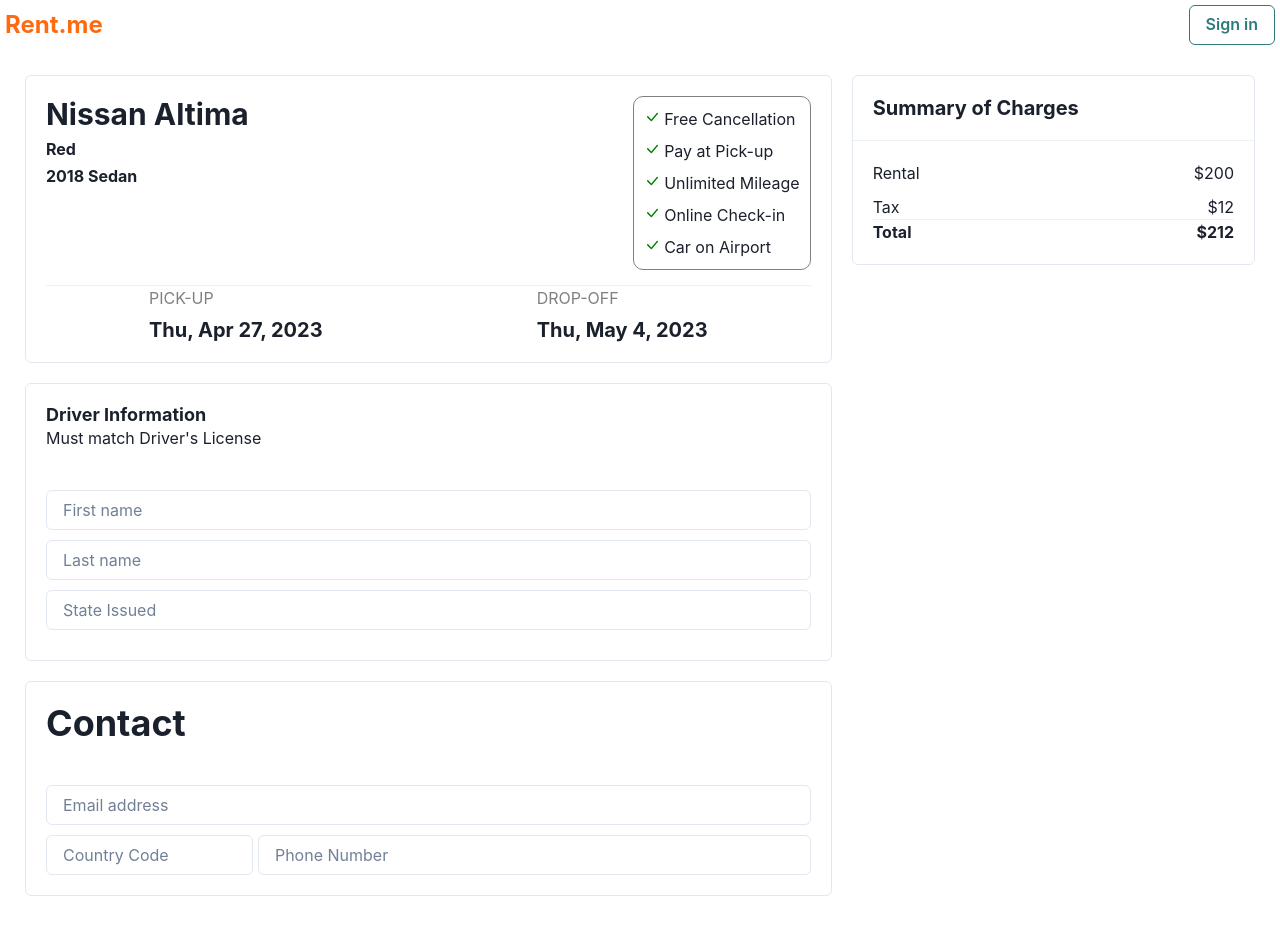
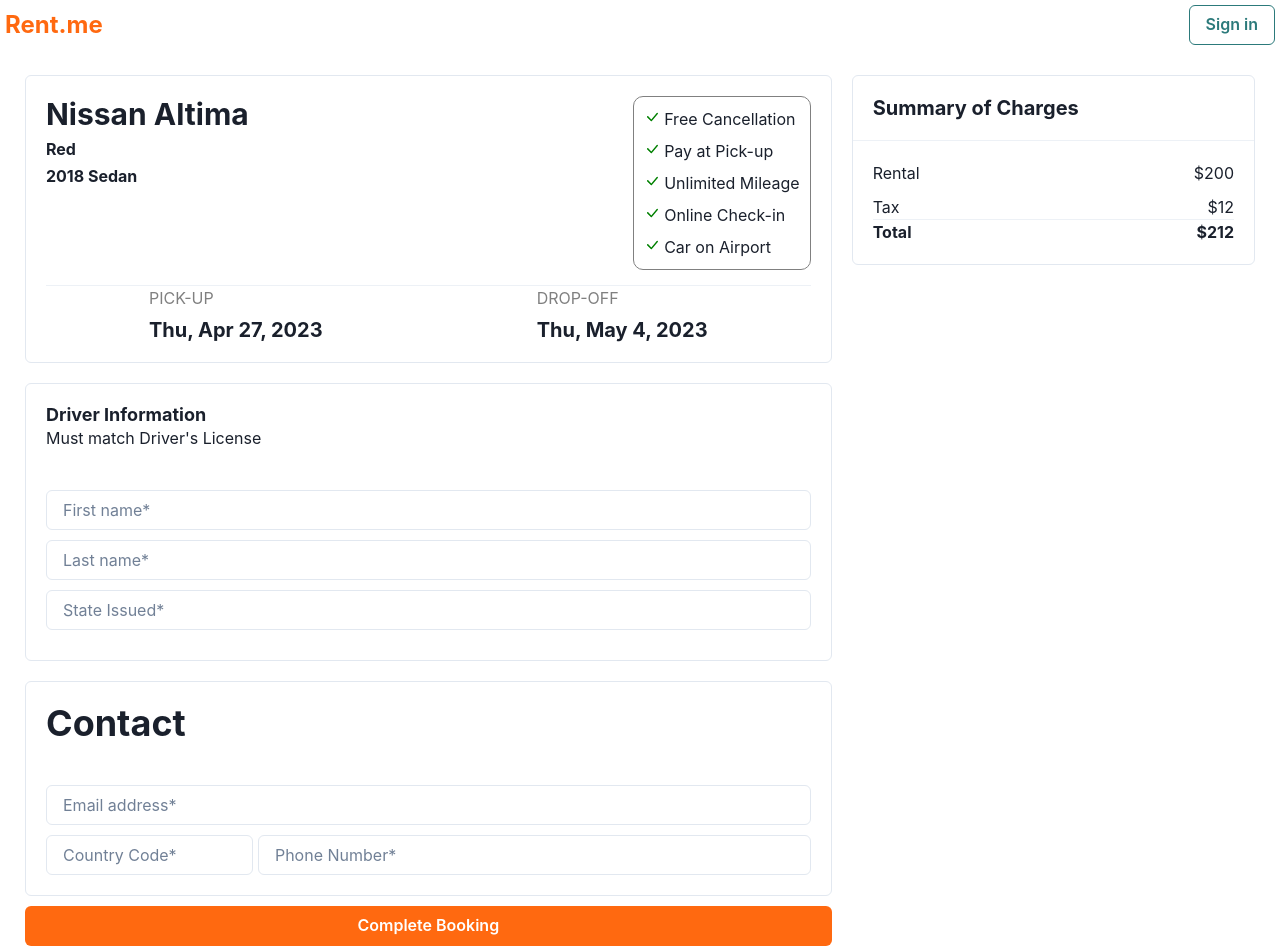
Before and after one commit to DalareR/RentMe, a React (Vite) app: page /checkout in a window 1280 px wide. Shown: the top 952 px of the page. Before the commit the page ends 921 px from the top, so only its background shows below. Built offline with nearby package versions, Linux system fonts and the light colour scheme; no server answers.

Commit message:
added form validation to Checkout compon

```diff
--- a/src/components/Checkout.tsx
+++ b/src/components/Checkout.tsx
@@ -1,4 +1,5 @@
 import {
+  Button,
   Card,
   CardBody,
   CardFooter,
@@ -19,8 +20,32 @@
 } from "@chakra-ui/react";
 import CarInfo from "./CarInfo";
 import { BsCheckLg } from "react-icons/bs";
+import { z } from "zod";
+import { useForm } from "react-hook-form";
+import { zodResolver } from "@hookform/resolvers/zod";
+
+const schema = z.object({
+  firstName: z.string().nonempty("Name Required!").min(3),
+  lastName: z.string().nonempty("Last Name Required!").min(3),
+  stateIssued: z.string().nonempty("Enter License Issue State!").min(2),
+  email: z
+    .string()
+    .nonempty("Email Required")
+    .email("Not valid Email! Check for missing '@' or '.com'"),
+  countryCode: z.string().nonempty("Country Code Required!"),
+  phone: z.string().nonempty("Phone Number Required!"),
+});
+
+type CheckoutData = z.infer<typeof schema>;
 
 function Checkout() {
+  const {
+    register,
+    handleSubmit,
+    formState: { errors },
+  } = useForm<CheckoutData>({ resolver: zodResolver(schema) });
+  console.log(errors);
+
   return (
     <Grid
       gridTemplateColumns={{ lg: `2fr 1fr`, base: `auto` }}
@@ -28,6 +53,7 @@
       p="25px"
     >
       <GridItem>
+        <form onSubmit={handleSubmit((data) => console.log(data))}>
           <Card
             direction={{ base: "column", sm: "row" }}
             overflow="hidden"
@@ -87,31 +113,85 @@
             </CardHeader>
             <CardBody>
               <FormControl>
-              <Input type="text" placeholder="First name" mb="10px" />
-              <Input type="text" placeholder="Last name" mb="10px" />
-              <Input type="text" placeholder="State Issued" mb="10px" />
+                <Input
+                  {...register("firstName")}
+                  id="firstName"
+                  type="text"
+                  placeholder="First name*"
+                  mb="10px"
+                />
+                {errors.firstName && (
+                  <Text color="crimson">{errors.firstName.message}</Text>
+                )}
+                <Input
+                  id="lastName"
+                  {...register("lastName")}
+                  type="text"
+                  placeholder="Last name*"
+                  mb="10px"
+                />
+                {errors.lastName && (
+                  <Text color="crimson">{errors.lastName.message}</Text>
+                )}
+                <Input
+                  id="stateIssued"
+                  {...register("stateIssued")}
+                  type="text"
+                  placeholder="State Issued*"
+                  mb="10px"
+                />
+                {errors.stateIssued && (
+                  <Text color="crimson">{errors.stateIssued.message}</Text>
+                )}
               </FormControl>
             </CardBody>
           </Card>
-        <Card variant="outline">
+          <Card variant="outline" mb="10px">
             <CardHeader>
               <Heading>Contact</Heading>
             </CardHeader>
             <CardBody>
               <FormControl>
-              <Input type="text" placeholder="Email address" mb="10px" />
+                <Input
+                  {...register("email")}
+                  id="email"
+                  type="text"
+                  placeholder="Email address*"
+                  mb="10px"
+                />
+                {errors.email && (
+                  <Text color="crimson">{errors.email.message}</Text>
+                )}
                 <Flex>
                   <Input
+                    {...register("countryCode")}
+                    id="countryCode"
                     flex="1"
                     type="number"
-                  placeholder="Country Code"
+                    placeholder="Country Code*"
                     mr="5px"
                   />
-                <Input flex="3" type="number" placeholder="Phone Number" />
+                  {errors.countryCode && (
+                    <Text color="crimson">{errors.countryCode.message}</Text>
+                  )}
+                  <Input
+                    {...register("phone")}
+                    id="phone"
+                    flex="3"
+                    type="number"
+                    placeholder="Phone Number*"
+                  />
+                  {errors.phone && (
+                    <Text color="crimson">{errors.phone.message}</Text>
+                  )}
                 </Flex>
               </FormControl>
             </CardBody>
           </Card>
+          <Button type="submit" w="100%" colorScheme="brand">
+            Complete Booking
+          </Button>
+        </form>
       </GridItem>
       <GridItem>
         <Card overflow="hidden" variant="outline">
```
Lines whose indentation alone changed are shown as unchanged.
